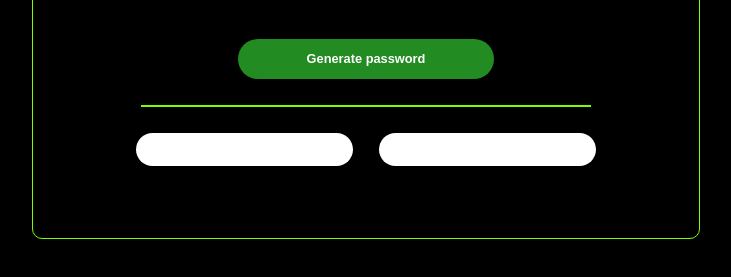
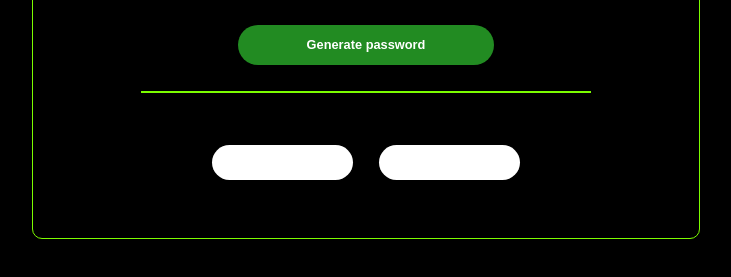
Before and after one commit to unshreif/Password-Generator, a plain HTML site: page index.html in a window 1280 px wide. Shown: the part 317-594 px from the top of the page, without its empty margins (274-1005 px from the left). Drawn offline with Linux system fonts and the light colour scheme.

Commit message:
Update style.css

```diff
--- a/style.css
+++ b/style.css
@@ -49,9 +49,11 @@ button:hover{
     color: black;
 }
 #pass1, #pass2{
-    width: 15vw;
-    height: 1vh;
+    width: 9vw;
+    height: 10px;
+    margin-top: 1vw;
     border-radius: 2vw;
+    margin-top: 2vw;
     font-size: 1vw;
     padding: 1vw;
     color: forestgreen;
```
